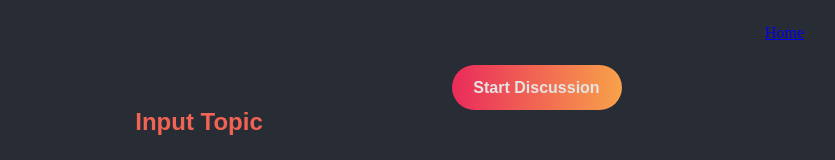
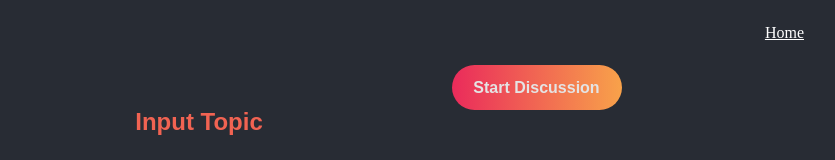
Before and after one commit to nezudevv/Lean-Coffee, a React (Create React App) app in the folder App-UI/my-app/: page / in a window 1280 px wide. Shown: the top 160 px of the page, without its empty margins (441-1276 px from the left). Built offline with nearby package versions, Linux system fonts and the light colour scheme; no server answers.

Commit message:
adjusted files for public use

```diff
--- a/App-UI/my-app/src/App.js
+++ b/App-UI/my-app/src/App.js
@@ -2,10 +2,12 @@ import React, { useState, useEffect } from "react";
 import { BrowserRouter as Router, Switch, Route } from "react-router-dom";
 import { v4 as uuidv4 } from "uuid";
 import axios from "axios";
+// Styles
 import "./Styles/App.scss";
 import "./Styles/Reset.css";
 import "./Styles/Header.scss";
 import "./Styles/ContentBody.scss";
+// Components/Functions/StateManagement
 import Header from "./components/Header.js";
 import ContentBodyParent from "./components/ContentBodyParent.js";
 import DiscussionSession from "./components/DiscussionSession.js";
@@ -65,7 +67,6 @@ export default function App() {
             const updatedTopics = [...topics, newTopic];
             setTopics(updatedTopics);
           });
-        // .then(getTopics());
       } catch (err) {
         console.log("error with 'createTopic()': ", err);
       }
--- a/App-UI/my-app/src/Styles/App.scss
+++ b/App-UI/my-app/src/Styles/App.scss
@@ -9,5 +9,4 @@ html {
   width: 100vw;
   background-color: #282c34;
   background-size: cover;
-  // border: solid blue;
 }
--- a/App-UI/my-app/src/Styles/ContentBody.scss
+++ b/App-UI/my-app/src/Styles/ContentBody.scss
@@ -6,8 +6,6 @@ $primary-font-color: rgb(228, 228, 228);
   width: 100%;
 }
 
-.Main-Topic-Container {
-}
 .Topic-Submit-Wrapper {
   display: flex;
   flex-direction: column;
@@ -50,9 +48,7 @@ $primary-font-color: rgb(228, 228, 228);
   color: $primary-font-color;
   font-weight: bold;
 }
-.Card-Topics-Container {
-  // border: solid blue;
-}
+
 .Card-Title {
   margin: 15px;
   font-size: 19px;
@@ -94,8 +90,7 @@ $primary-font-color: rgb(228, 228, 228);
   border-width: 2px;
   justify-content: space-between;
   align-items: center;
-  .Bottom-Card-Portion-Text {
-  }
+
   .Bottom-Card-Portion-Text2 {
     font-weight: lighter;
     margin-right: 12px;
--- a/App-UI/my-app/src/Styles/Header.scss
+++ b/App-UI/my-app/src/Styles/Header.scss
@@ -10,10 +10,10 @@
 }
 .Header-Content-Wrapper {
   display: flex;
-  // border: solid blue;
 }
 .Home-Nav {
   margin-right: 15px;
 }
-// .Login-Nav {
-// }
+.home-button {
+  color: white;
+}
--- a/App-UI/my-app/src/components/ContentBody.js
+++ b/App-UI/my-app/src/components/ContentBody.js
@@ -1,14 +1,7 @@
 import React, { useState } from "react";
-import axios from "axios";
+// import axios from "axios";
 
-export default function ContentBody({
-  topic,
-  getTopics,
-  id,
-  setIsLoading,
-  setTopics,
-  topics,
-}) {
+export default function ContentBody({ topic, id, setTopics, topics }) {
   // State
   const [inputChange, setInputChange] = useState("");
   const [isTopicClicked, setIsTopicClicked] = useState(false);
@@ -22,6 +15,7 @@ export default function ContentBody({
     // } catch (err) {
     //   console.log(err);
     // }
+    // This is used unitl serverless functions are set up
     const newArr = topics.filter(item => item.id !== itemId);
     setTopics(newArr);
   }
@@ -35,8 +29,8 @@ export default function ContentBody({
       alert("Field must not be empty.");
     } else {
       try {
-        const updatedTopic = { topicTitle: inputChange };
-        await axios.post(`http://localhost:8000/api/topic/${id}`, updatedTopic);
+        // const updatedTopic = { topicTitle: inputChange };
+        // await axios.post(`http://localhost:8000/api/topic/${id}`, updatedTopic);
         // Implementing optimistic ui concepts
         const updatedItem = await topics.map(item => {
           if (item.id === topicId) {
--- a/App-UI/my-app/src/components/Header.js
+++ b/App-UI/my-app/src/components/Header.js
@@ -6,7 +6,9 @@ export default function Header() {
     <div className='Header-Container'>
       <div className='Header-Content-Wrapper'>
         <div className='Home-Nav'>
-          <Link to='/'>Home</Link>
+          <Link to='/' className='home-button'>
+            Home
+          </Link>
         </div>
         <div className='Login-Nav'>{/* <Link to='/discussion'></Link> */}</div>
       </div>
```
Also changed, not shown: 1 other file (tests, documents, lock files or other folders).
